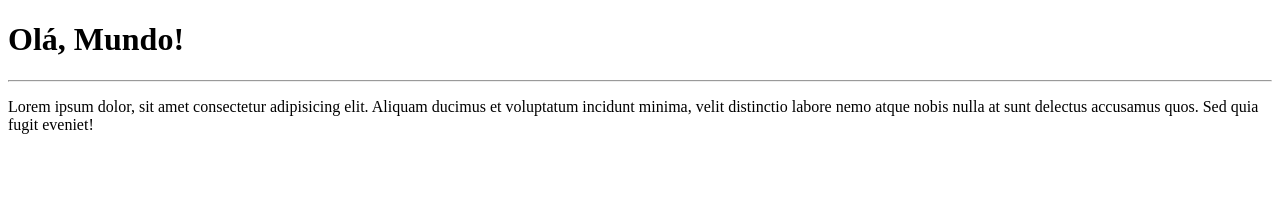
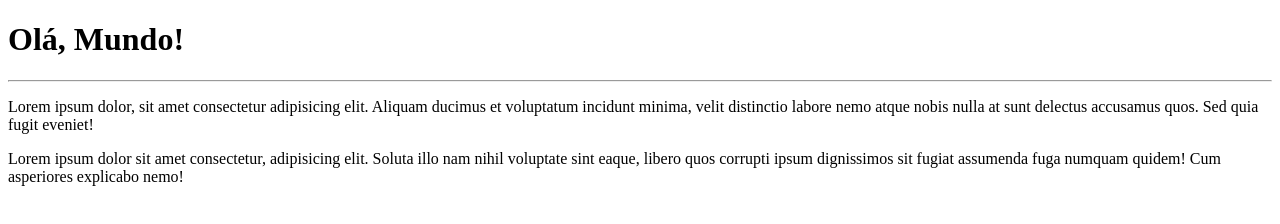
Before and after one commit to Dani88886/Ola-Mundo, a plain HTML site: page site-exemplo/index.html in a window 1280 px wide. Drawn offline with Linux system fonts and the light colour scheme.

Commit message:
Adicionei um paragráfo

```diff
--- a/site-exemplo/index.html
+++ b/site-exemplo/index.html
@@ -9,5 +9,6 @@
     <h1>Olá, Mundo!</h1>
     <hr>
     <p>Lorem ipsum dolor, sit amet consectetur adipisicing elit. Aliquam ducimus et voluptatum incidunt minima, velit distinctio labore nemo atque nobis nulla at sunt delectus accusamus quos. Sed quia fugit eveniet!</p>
+    <p>Lorem ipsum dolor sit amet consectetur, adipisicing elit. Soluta illo nam nihil voluptate sint eaque, libero quos corrupti ipsum dignissimos sit fugiat assumenda fuga numquam quidem! Cum asperiores explicabo nemo!</p>
 </body>
 </html>
```
